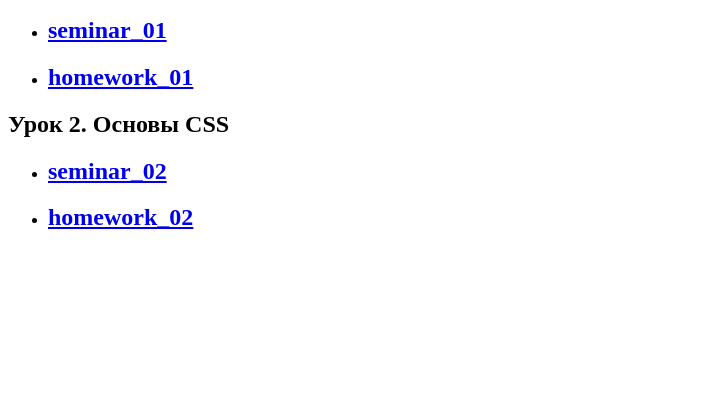
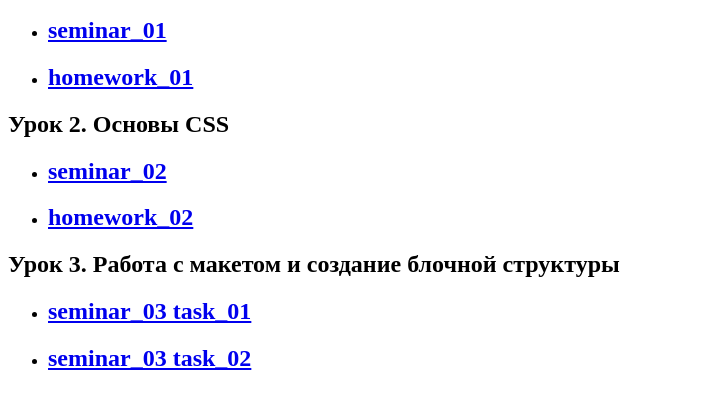
Before and after one commit to AlexeyZam15/HTML_CSS_web_layout, a plain HTML site: page index.html in a window 1280 px wide. Shown: the part 110-518 px from the top of the page, without its empty margins (0-707 px from the left). Drawn offline with Linux system fonts and the light colour scheme.

Commit message:
added seminar_03 to main page

```diff
--- a/index.html
+++ b/index.html
@@ -16,6 +16,11 @@
     <li><a href="./seminar_02/index.html"><h2>seminar_02</h2></a></li>
     <li><a href="./homework_02/index.html"><h2>homework_02</h2></a></li>
 </ul>
+<h2>Урок 3. Работа с макетом и создание блочной структуры</h2>
+<ul>
+    <li><a href="./seminar_03/task_01/index.html"><h2>seminar_03 task_01</h2></a></li>
+    <li><a href="./seminar_03/task_02/index.html"><h2>seminar_03 task_02</h2></a></li>
+</ul>
 </body>
 
 </html>
```
